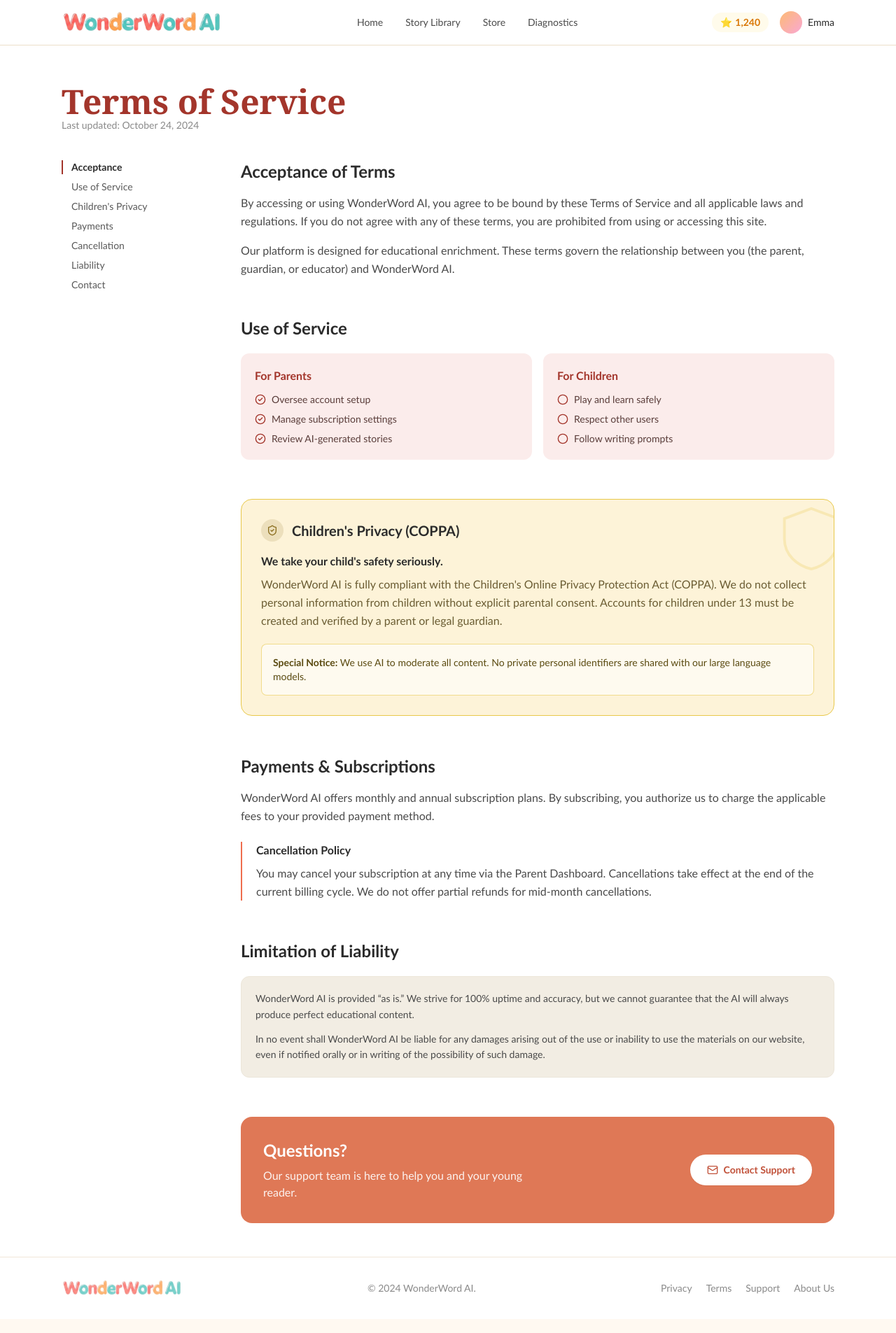
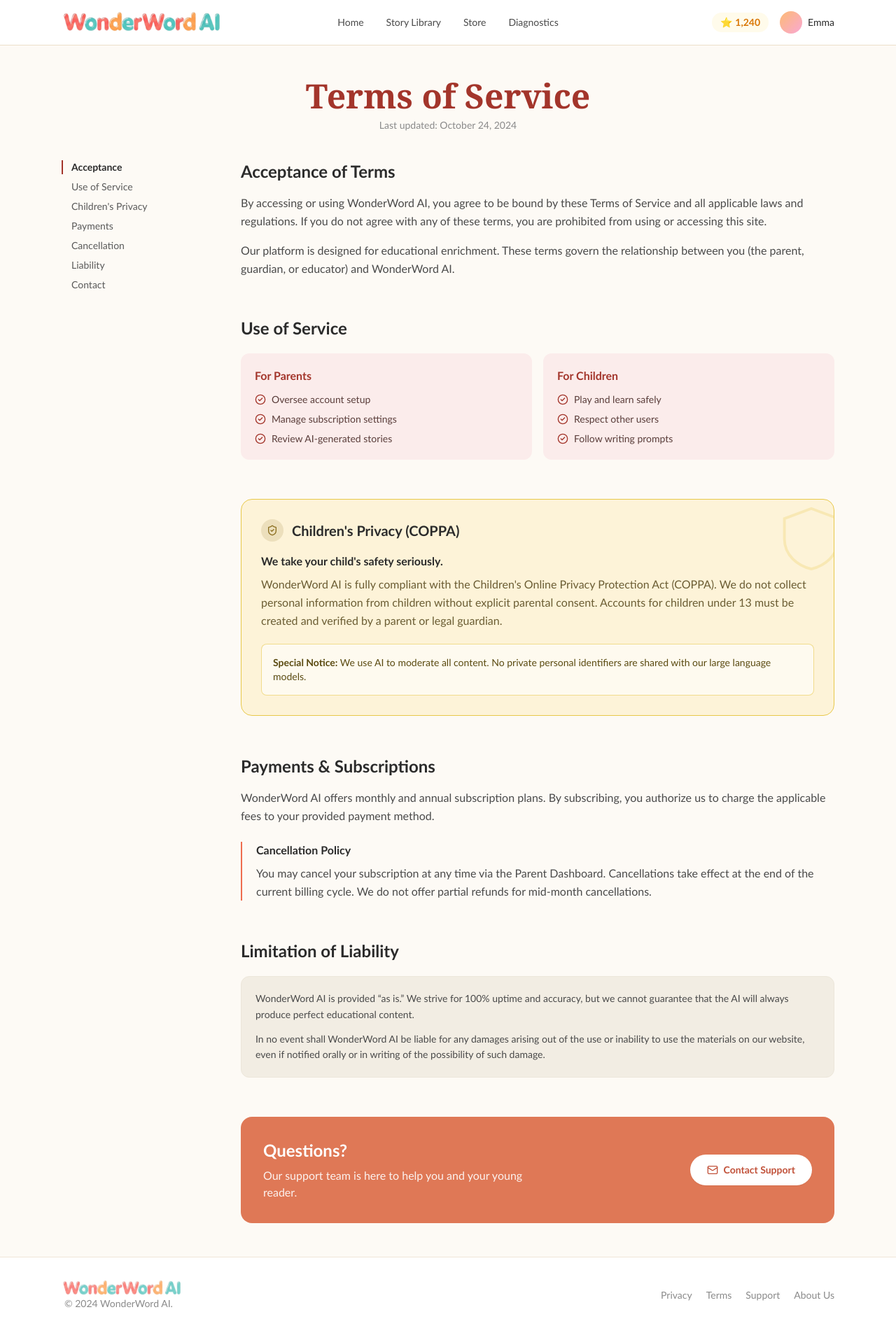
Before and after one commit to WonderWord-DEV-Team/WonderWordAI, a Next.js app in the folder apps/web/: page /terms in a window 1280 px wide. Shown: the whole page at 70% size. Built offline with nearby package versions, Linux system fonts and the light colour scheme.

Commit message:
minor pages changes

```diff
--- a/apps/web/app/policy/page.tsx
+++ b/apps/web/app/policy/page.tsx
@@ -20,17 +20,6 @@ import {
   SiVercel,
 } from "@icons-pack/react-simple-icons";
 
-// -----------------------------------------------------------------------------
-// WonderWord AI — Privacy Policy page
-// Next.js App Router page component (app/privacy/page.tsx)
-// Tailwind CSS. Drop lucide-react icons in (npm i lucide-react) if not present.
-//
-// LOGO: drop logo.svg at /public/logo.svg (the file you uploaded). It's an
-// SVG wrapping a raster image, so we use a plain <img> tag below instead of
-// next/image — next/image needs `images.dangerouslyAllowSVG: true` in
-// next.config.js to render SVGs, and isn't worth it for a static logo like this.
-// -----------------------------------------------------------------------------
-
 const partners = [
   { name: "Supabase", Icon: SiSupabase, color: "#3ECF8E" },
   { name: "Sentry", Icon: SiSentry, color: "#362D59" },
@@ -40,7 +29,7 @@ const partners = [
 
 export default function PrivacyPolicyPage() {
   return (
-    <div className="min-h-screen bg-[#FFFFFF] text-[#2b2b2b]">
+    <div className="min-h-screen bg-[#FDFAF5] text-[#2b2b2b]">
       {/* ---------------------------------------------------------------- */}
       {/* Header                                                          */}
       {/* ---------------------------------------------------------------- */}
@@ -49,7 +38,7 @@ export default function PrivacyPolicyPage() {
           {/* eslint-disable-next-line @next/next/no-img-element */}
           <img src="/logo.svg" alt="WonderWord AI" className="h-8 w-auto" />
 
-          <nav className="hidden gap-8 text-sm font-medium text-[#4a4a4a] md:flex">
+          <nav className="absolute left-1/2 hidden -translate-x-1/2 gap-8 text-sm font-medium text-[#4a4a4a] md:flex">
             <a href="#" className="hover:text-[#2b2b2b]">
               Home
             </a>
@@ -135,7 +124,7 @@ export default function PrivacyPolicyPage() {
           {/* -------------------------------------------------------------- */}
           {/* Content column — capped width for readability                */}
           {/* -------------------------------------------------------------- */}
-          <div className="min-w-0 flex-1">
+          <div className="min-w-0 max-w-5xl flex-1">
         {/* Note to parents                                               */}
         {/* -------------------------------------------------------------- */}
         <section id="note" className="relative mt-10 overflow-hidden rounded-2xl border border-[#f0e6d8] bg-white p-8 shadow-[0_8px_30px_rgba(163,53,43,0.06)]">
@@ -384,7 +373,7 @@ export default function PrivacyPolicyPage() {
       <footer className="border-t border-[#f0e6d8] bg-white py-8">
         <div className="mx-auto flex max-w-6xl 2xl:max-w-[1500px] min-[1800px]:max-w-[1700px] flex-col items-center justify-between gap-4 px-6 text-sm text-[#8a8a8a] md:flex-row">
           {/* eslint-disable-next-line @next/next/no-img-element */}
-          <div className="px-6">
+          <div>
             <img src="/logo.svg" alt="WonderWord AI" className="h-6 w-auto opacity-80" />
             <p className="ml-1">© 2026 WonderWord AI.</p>
           </div>
--- a/apps/web/app/terms/page.tsx
+++ b/apps/web/app/terms/page.tsx
@@ -1,12 +1,4 @@
 import { ShieldCheck, CheckCircle2, Circle, Mail } from "lucide-react";
-
-// -----------------------------------------------------------------------------
-// WonderWord AI — Terms of Service page
-// Next.js App Router page component (app/terms/page.tsx)
-// Tailwind CSS. Drop lucide-react icons in (npm i lucide-react) if not present.
-//
-// LOGO: uses /public/logo.svg — same file used on the Privacy Policy page.
-// -----------------------------------------------------------------------------
 
 const NAV_ITEMS = [
   { id: "acceptance", label: "Acceptance" },
@@ -20,7 +12,7 @@ const NAV_ITEMS = [
 
 export default function TermsOfServicePage() {
   return (
-    <div className="min-h-screen bg-[#FFFFFF] text-[#2b2b2b]">
+    <div className="min-h-screen bg-[#FDFAF5] text-[#2b2b2b]">
       {/* ---------------------------------------------------------------- */}
       {/* Header                                                          */}
       {/* ---------------------------------------------------------------- */}
@@ -29,7 +21,7 @@ export default function TermsOfServicePage() {
           {/* eslint-disable-next-line @next/next/no-img-element */}
           <img src="/logo.svg" alt="WonderWord AI" className="h-8 w-auto" />
 
-          <nav className="hidden gap-8 text-sm font-medium text-[#4a4a4a] md:flex">
+          <nav className="absolute left-1/2 hidden -translate-x-1/2 gap-8 text-sm font-medium text-[#4a4a4a] md:flex">
             <a href="#" className="hover:text-[#2b2b2b]">
               Home
             </a>
@@ -61,12 +53,22 @@ export default function TermsOfServicePage() {
         {/* -------------------------------------------------------------- */}
         {/* Title                                                         */}
         {/* -------------------------------------------------------------- */}
-        <div>
+        <div className="text-center">
+          <h1 className="font-serif text-4xl font-bold text-[#a3352b] md:text-5xl">
+            Terms of Service
+          </h1>
           <p className="mt-2 text-sm text-[#8a8a8a]">
-          <h1 className="font-serif text-4xl font-bold text-[#a3352b] md:text-5xl">Terms of Service</h1>
             Last updated: October 24, 2024
           </p>
         </div>
+
+        {/* <div className="text-center">
+          <h1 className="font-serif text-4xl font-bold text-[#a3352b] md:text-5xl">
+            Privacy Policy
+          </h1>
+          <p className="mt-3 text-xs font-semibold tracking-wider text-[#8a8a8a]">
+            LAST UPDATED: JUNE 24, 2024
+          </p> */}
 
         <div className="mt-10 flex flex-col gap-12 md:flex-row">
           {/* -------------------------------------------------------------- */}
@@ -93,7 +95,7 @@ export default function TermsOfServicePage() {
           {/* -------------------------------------------------------------- */}
           {/* Content                                                       */}
           {/* -------------------------------------------------------------- */}
-          <div className="min-w-0 flex-1 space-y-14">
+          <div className="min-w-0 max-w-5xl flex-1 space-y-14">
             {/* Acceptance of Terms */}
             <section id="acceptance">
               <h2 className="text-2xl font-bold">Acceptance of Terms</h2>
@@ -137,15 +139,15 @@ export default function TermsOfServicePage() {
                   <h3 className="font-bold text-[#a3352b]">For Children</h3>
                   <ul className="mt-3 space-y-2 text-sm text-[#5a3d3a]">
                     <li className="flex items-start gap-2">
-                      <Circle className="mt-0.5 h-4 w-4 shrink-0 text-[#a3352b]" />
+                      <CheckCircle2 className="mt-0.5 h-4 w-4 shrink-0 text-[#a3352b]" />
                       Play and learn safely
                     </li>
                     <li className="flex items-start gap-2">
-                      <Circle className="mt-0.5 h-4 w-4 shrink-0 text-[#a3352b]" />
+                      <CheckCircle2 className="mt-0.5 h-4 w-4 shrink-0 text-[#a3352b]" />
                       Respect other users
                     </li>
                     <li className="flex items-start gap-2">
-                      <Circle className="mt-0.5 h-4 w-4 shrink-0 text-[#a3352b]" />
+                      <CheckCircle2 className="mt-0.5 h-4 w-4 shrink-0 text-[#a3352b]" />
                       Follow writing prompts
                     </li>
                   </ul>
@@ -156,7 +158,7 @@ export default function TermsOfServicePage() {
             {/* Children's Privacy (COPPA) */}
             <section
               id="childrens-privacy"
-              className="relative overflow-hidden rounded-2xl border border-[#e8c84a] bg-[#fdf3d8] p-7"
+              className="relative max-w-5xl overflow-hidden rounded-2xl border border-[#e8c84a] bg-[#fdf3d8] p-7"
             >
               <svg
                 aria-hidden
@@ -244,7 +246,7 @@ export default function TermsOfServicePage() {
             {/* Questions / CTA */}
             <section
               id="contact"
-              className="flex flex-col items-start justify-between gap-6 rounded-2xl bg-[#df7856] p-8 text-white sm:flex-row sm:items-center"
+              className="flex max-w-5xl flex-col items-start justify-between gap-6 rounded-2xl bg-[#df7856] p-8 text-white sm:flex-row sm:items-center"
             >
               <div>
                 <h2 className="text-2xl font-bold">Questions?</h2>
@@ -268,8 +270,10 @@ export default function TermsOfServicePage() {
       <footer className="border-t border-[#f0e6d8] bg-white py-8">
         <div className="mx-auto flex max-w-6xl 2xl:max-w-[1500px] min-[1800px]:max-w-[1700px] flex-col items-center justify-between gap-4 px-6 text-sm text-[#8a8a8a] md:flex-row">
           {/* eslint-disable-next-line @next/next/no-img-element */}
-          <img src="/logo.svg" alt="WonderWord AI" className="h-6 w-auto opacity-80" />
-          <p>© 2024 WonderWord AI.</p>
+          <div>
+            <img src="/logo.svg" alt="WonderWord AI" className="h-6 w-auto opacity-80" />
+          <p className="ml-1">© 2024 WonderWord AI.</p>
+          </div>
           <div className="flex gap-5">
             <a href="#" className="hover:text-[#2b2b2b]">
               Privacy
```
